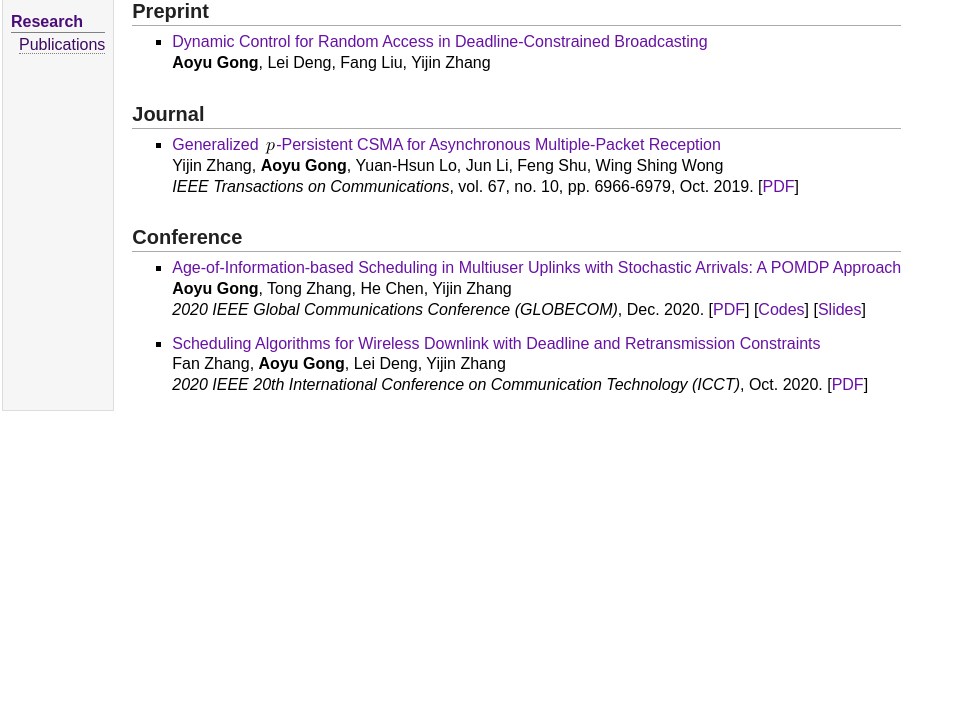
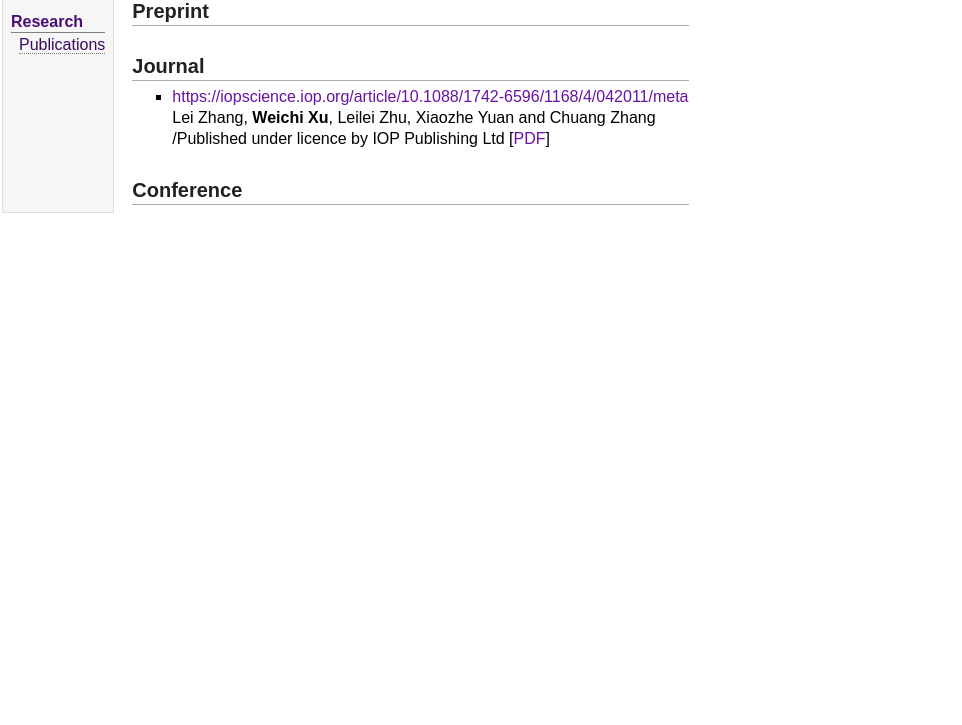
Before and after one commit to WeichiXu/WeichiXu.github.io, a plain HTML site: page pub.html in a window 1280 px wide. Shown: the part 75-800 px from the top of the page, without its empty margins (0-962 px from the left). Drawn offline with Linux system fonts and the light colour scheme.

Commit message:
Update pub.html

```diff
--- a/pub.html
+++ b/pub.html
@@ -21,31 +21,14 @@
 <h1>Publications</h1>
 </div>
 <h2>Preprint</h2>
-<ul>
-<li><p><a href="https://arxiv.org/abs/2108.03176?context=cs.SY">Dynamic Control for Random Access in Deadline-Constrained Broadcasting</a><br />
-<b>Aoyu Gong</b>, Lei Deng, Fang Liu, Yijin Zhang<br /></p>
-</li>
-</ul>
 <h2>Journal</h2>
 <ul>
-<li><p><a href="https://ieeexplore.ieee.org/document/8776634">Generalized <img class="eq" src="eqs/1451141233-130.png" alt="p" style="vertical-align: -4px" />-Persistent CSMA for Asynchronous Multiple-Packet Reception</a><br />
-Yijin Zhang, <b>Aoyu Gong</b>, Yuan-Hsun Lo, Jun Li, Feng Shu, Wing Shing Wong<br />
-<i>IEEE Transactions on Communications</i>, vol. 67, no. 10, pp. 6966-6979, Oct. 2019. [<a href="docu/pCSMA_AMPR.pdf">PDF</a>]<br /></p>
+<li><p><a href="https://iopscience.iop.org/article/10.1088/1742-6596/1168/4/042011/meta">https://iopscience.iop.org/article/10.1088/1742-6596/1168/4/042011/meta</a><br />
+Lei Zhang, <b>Weichi Xu</b>, Leilei Zhu, Xiaozhe Yuan and Chuang Zhang<br />
+/Published under licence by IOP Publishing Ltd [<a href="docu/pCSMA_AMPR.pdf">PDF</a>]<br /></p>
 </li>
 </ul>
 <h2>Conference</h2>
-<ul>
-<li><p><a href="https://ieeexplore.ieee.org/document/9348022">Age-of-Information-based Scheduling in Multiuser Uplinks with Stochastic Arrivals: A POMDP Approach</a> <br />
-<b>Aoyu Gong</b>, Tong Zhang, He Chen, Yijin Zhang<br />
-<i>2020 IEEE Global Communications Conference (GLOBECOM)</i>, Dec. 2020. [<a href="docu/gc2020tr.pdf">PDF</a>] [<a href="docu/gc2020cd.rar">Codes</a>] [<a href="docu/gc2020sl.pdf">Slides</a>] <br /></p>
-</li>
-</ul>
-<ul>
-<li><p><a href="https://ieeexplore.ieee.org/document/9295757">Scheduling Algorithms for Wireless Downlink with Deadline and Retransmission Constraints</a><br />
-Fan Zhang, <b>Aoyu Gong</b>, Lei Deng, Yijin Zhang<br />
-<i>2020 IEEE 20th International Conference on Communication Technology (ICCT)</i>, Oct. 2020. [<a href="docu/icct2020tr.pdf">PDF</a>]</p>
-</li>
-</ul>
 </td>
 </tr>
 </table>
```
